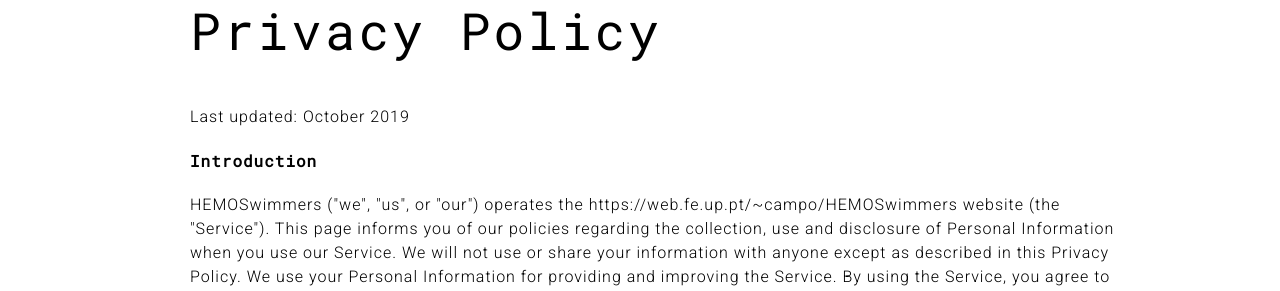
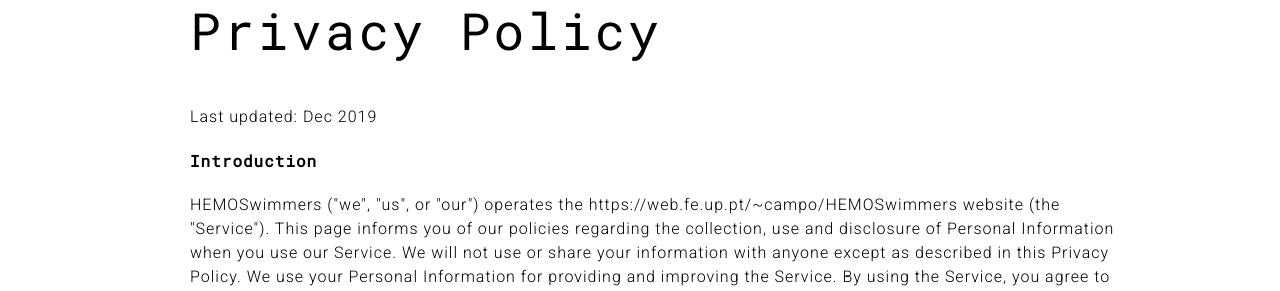
Before and after one commit to madeslowly/HEMOSwimmers, a Jekyll site: the page built from privacy.html, in a window 1280 px wide and 900 px high. Shown: the part 224-515 px from the top of the window. Built offline with Jekyll 4.4.1, drawn with Linux system fonts in a browser that asks for light colours; comment, search, counter and statistics services are not loaded.

Commit message:
update privacy date

```diff
--- a/_includes/privacy.html
+++ b/_includes/privacy.html
@@ -2,7 +2,7 @@
 
   <div class="privacy-header">
     <h1>Privacy Policy</h1>
-    <p class="">Last updated: October 2019</p>
+    <p class="">Last updated: {{ 'now' | date: "%b %Y" }}</p>
     <h4 class="">Introduction</h4>
     <p>{{ site.title }} ("we", "us", or "our") operates the <a href="{{ site.url }}{{ site.baseurl }}">{{ site.url }}{{ site.baseurl }}</a> website (the "Service"). This page informs you of our policies regarding the collection, use and disclosure of Personal Information when you use our Service. We will not use or share your information with anyone except as described in this Privacy Policy. We use your Personal Information for providing and improving the Service. By using the Service, you agree to the collection and use of information in accordance with this policy.</p>
   </div>
```
